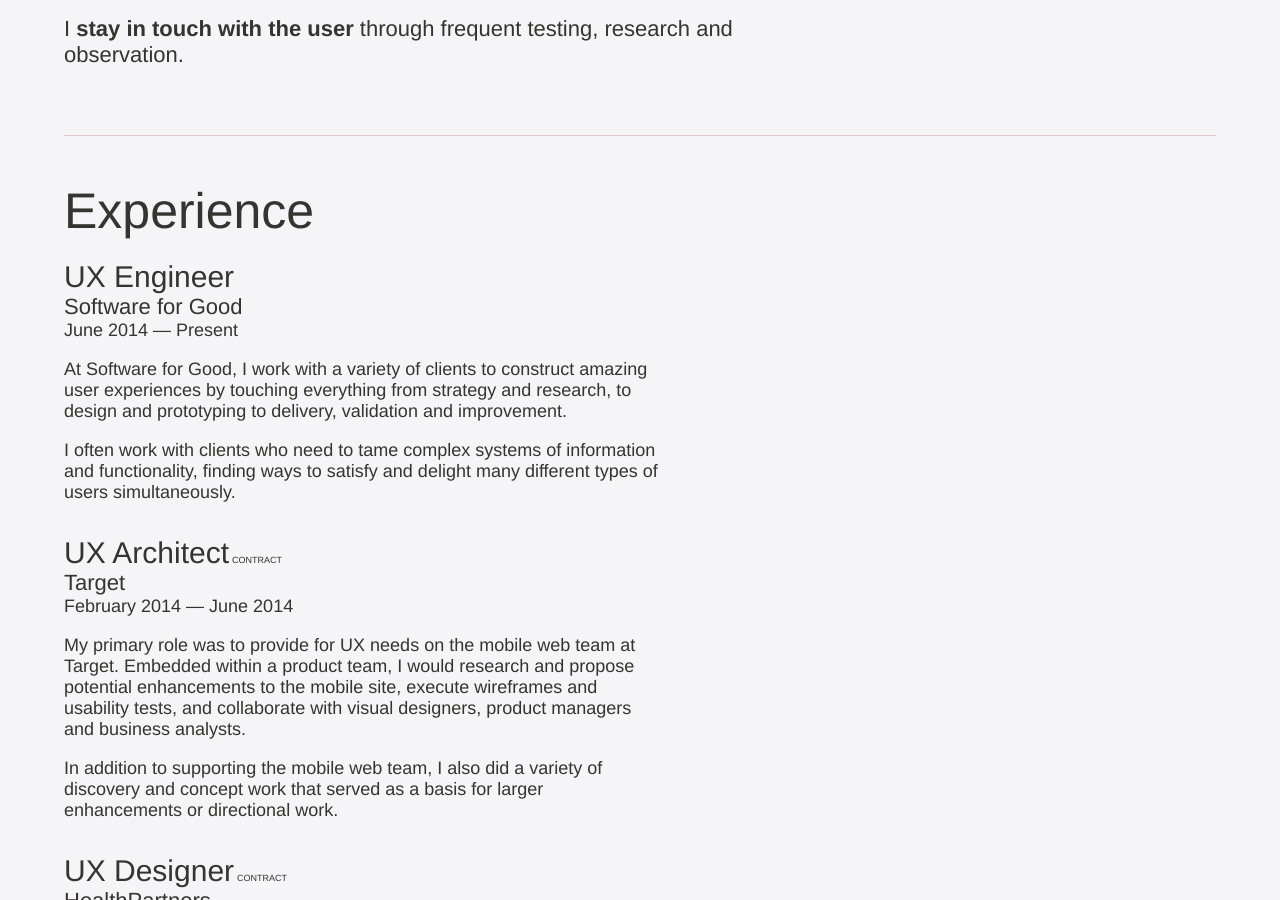
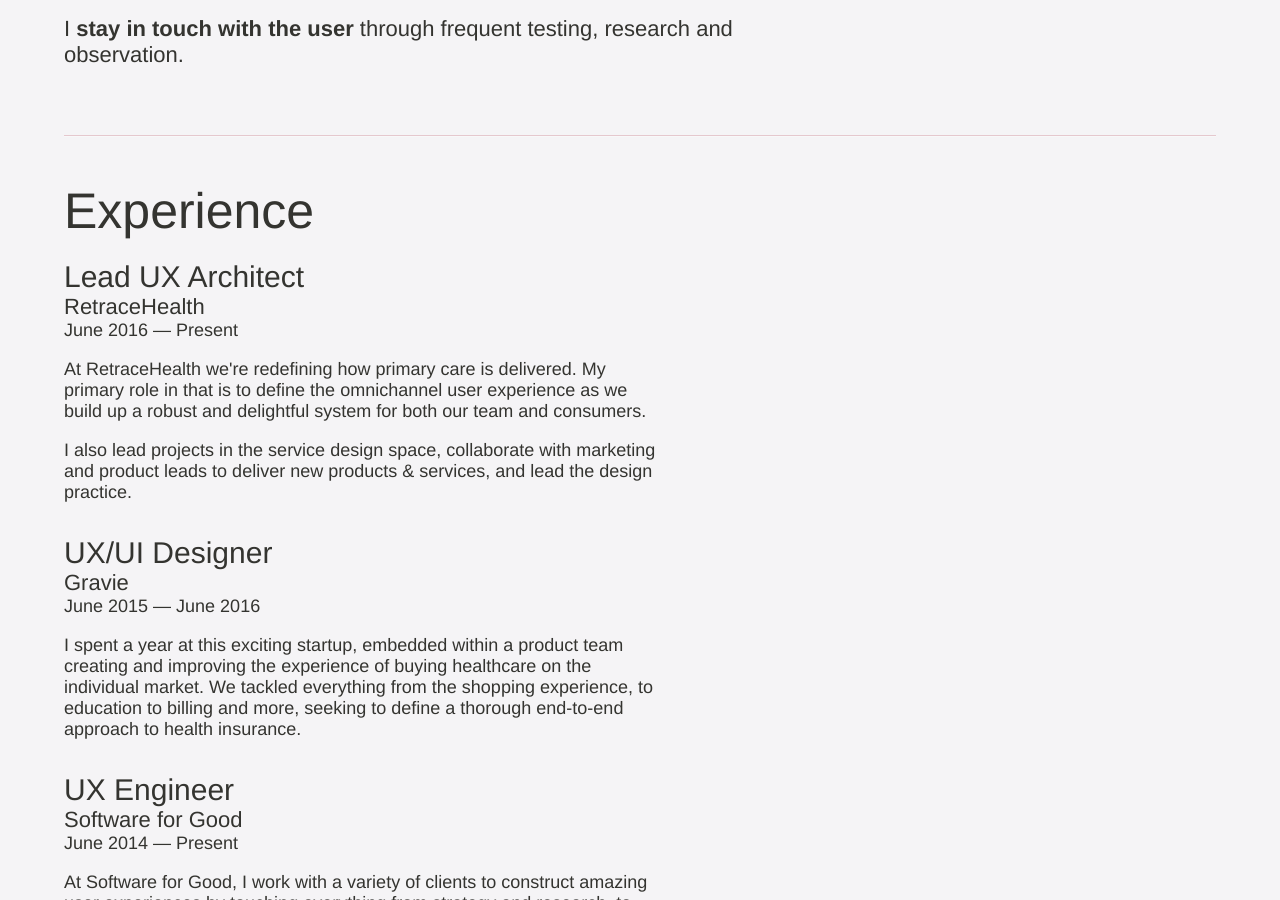
Before and after one commit to linoleumtile/linoleumtile.github.io, a Jekyll site: the page built from resume.html, in a window 1280 px wide and 900 px high, scrolled down 405 px. Built offline with Jekyll 4.4.1, drawn with Linux system fonts in a browser that asks for light colours; nearby versions of some CDN libraries; some web fonts are replaced; Markdown is read by kramdown in place of the engine named in the settings; comment, search, counter and statistics services are not loaded.

Commit message:
phew - this was pretty out of date

```diff
--- a/_includes/experience.html
+++ b/_includes/experience.html
@@ -1,5 +1,20 @@
 <div id="experience" class="clearfix">
 	<h2 id="experience-header">Experience</h2>
+	<!-- RetraceHealth -->
+	<div id="gravie" class="description">
+		<h3>Lead UX Architect</h3>
+		<h3 class="sub">RetraceHealth</h4>
+		<h3 class="sub-small">June 2016 &mdash; Present</h5>
+		<p>At RetraceHealth we're redefining how primary care is delivered. My primary role in that is to define the omnichannel user experience as we build up a robust and delightful system for both our team and consumers.</p>
+		<p>I also lead projects in the service design space, collaborate with marketing and product leads to deliver new products & services, and lead the design practice.</p>
+	</div>
+	<!-- Gravie -->
+	<div id="gravie" class="description">
+		<h3>UX/UI Designer</h3>
+		<h3 class="sub">Gravie</h4>
+		<h3 class="sub-small">June 2015 &mdash; June 2016</h5>
+		<p>I spent a year at this exciting startup, embedded within a product team creating and improving the experience of buying healthcare on the individual market. We tackled everything from the shopping experience, to education to billing and more, seeking to define a thorough end-to-end approach to health insurance.</p>
+	</div>
 	<!-- Software for Good -->
 	<div id="sfg" class="description">
 		<h3>UX Engineer</h3>
```
